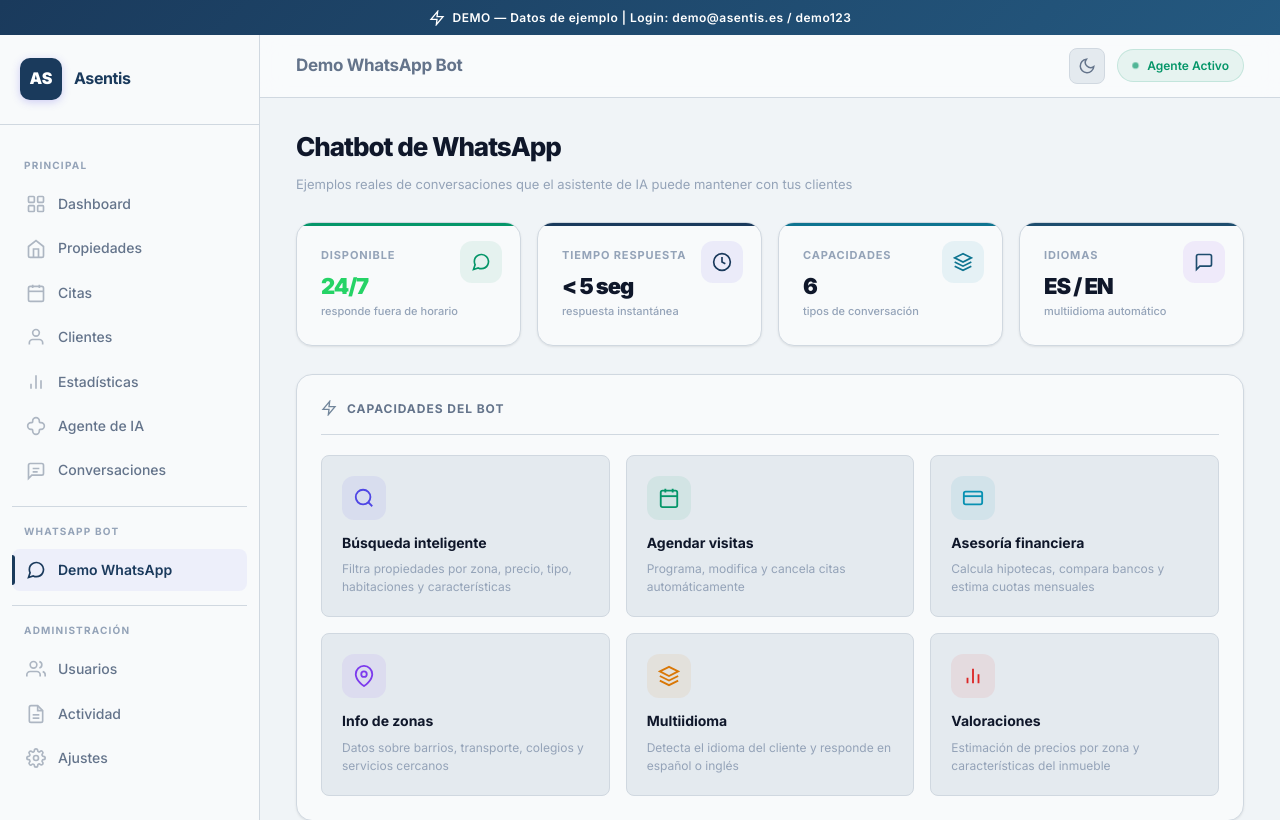
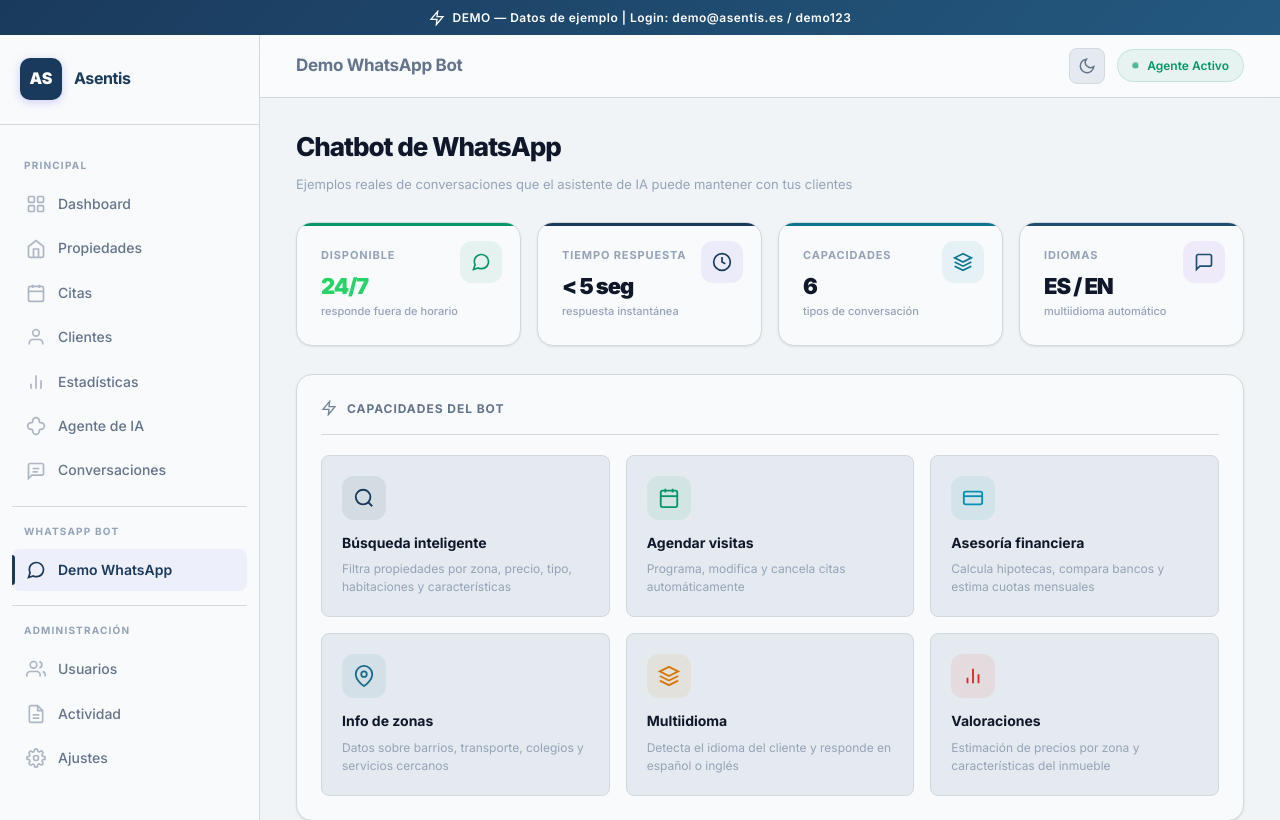
Before and after one commit to alextorres1709/inmobiliaria-demo, a Flask app: page /whatsapp-demo in a window 1280 px wide. Shown: the top 820 px of the page. Run offline with Flask 3, Linux system fonts and the light colour scheme; the visitor is signed in with stand-in values (Sample User, id 1).

Commit message:
Eliminar últimos colores morados hardcodeados: login, whatsapp_demo

```diff
--- a/templates/login.html
+++ b/templates/login.html
@@ -52,7 +52,7 @@
                     <path d="M2 17l10 5 10-5" />
                     <path d="M2 12l10 5 10-5" />
                 </svg>
-                Powered by <span style="font-weight:800;color:#4F46E5">NodexAI</span>
+                Powered by <span style="font-weight:800;color:#1a3a5c">NodexAI</span>
             </p>
         </div>
     </div>
--- a/templates/whatsapp_demo.html
+++ b/templates/whatsapp_demo.html
@@ -73,7 +73,7 @@
         </div>
         <div class="wa-capabilities-grid">
             <div class="wa-capability-card">
-                <div class="wa-capability-icon" style="background:rgba(79,70,229,0.08);color:#4F46E5">
+                <div class="wa-capability-icon" style="background:rgba(26,58,92,0.08);color:#1a3a5c">
                     <svg viewBox="0 0 24 24" fill="none" stroke="currentColor" stroke-width="2" width="22" height="22">
                         <circle cx="11" cy="11" r="8" />
                         <path d="M21 21l-4.35-4.35" />
@@ -104,7 +104,7 @@
                 <p>Calcula hipotecas, compara bancos y estima cuotas mensuales</p>
             </div>
             <div class="wa-capability-card">
-                <div class="wa-capability-icon" style="background:rgba(124,58,237,0.08);color:#7C3AED">
+                <div class="wa-capability-icon" style="background:rgba(27,107,138,0.08);color:#1b6b8a">
                     <svg viewBox="0 0 24 24" fill="none" stroke="currentColor" stroke-width="2" width="22" height="22">
                         <path d="M21 10c0 7-9 13-9 13s-9-6-9-13a9 9 0 0118 0z" />
                         <circle cx="12" cy="10" r="3" />
```
